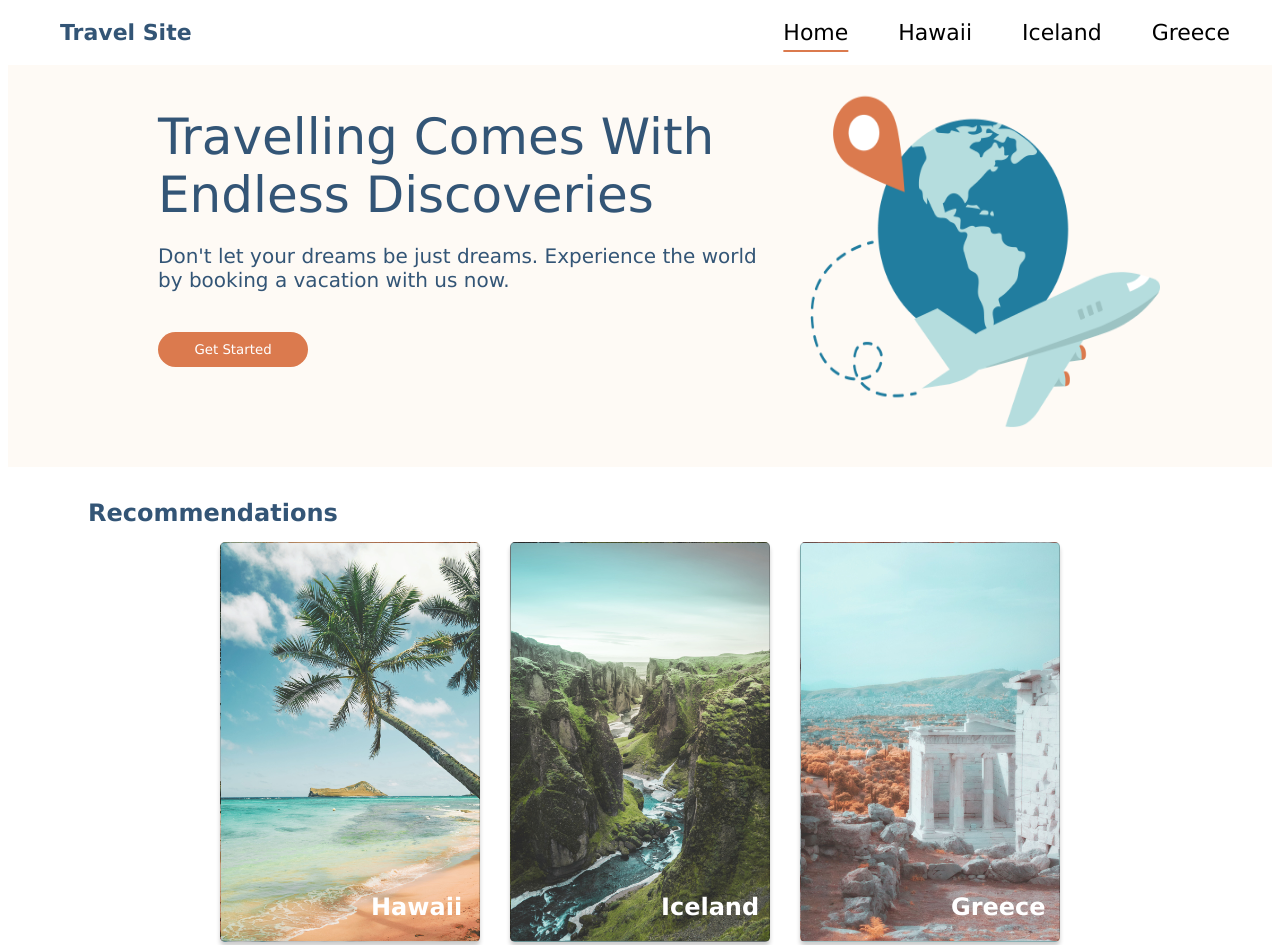
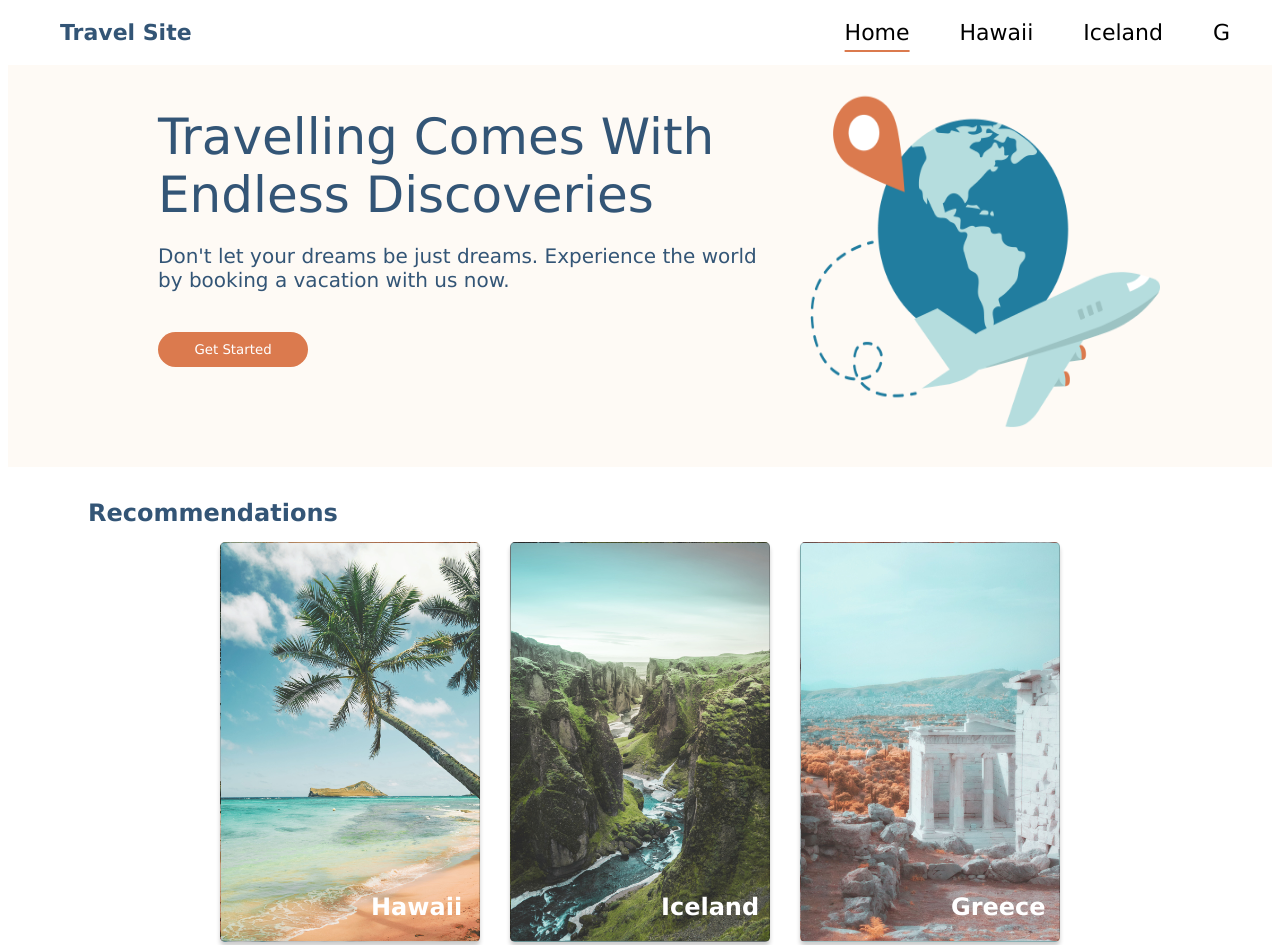
Before and after one commit to Afnanyb/Travelsite, a plain HTML site: page index.html in a window 1280 px wide. Shown: the top 945 px of the page. Drawn offline with Linux system fonts and the light colour scheme.

Commit message:
clean my code

```diff
--- a/index.html
+++ b/index.html
@@ -27,7 +27,7 @@
             <a href="./pages/iceland.html" class="navbar__link"> Iceland</a>
           </li>
           <li class="navbar__item">
-            <a href="./pages/greece.html" class="navbar__link"> Greece</a>
+            <a href="./pages/greece.html" class="navbar__link"> G</a>
           </li>
         </ul>
       </div>
```
